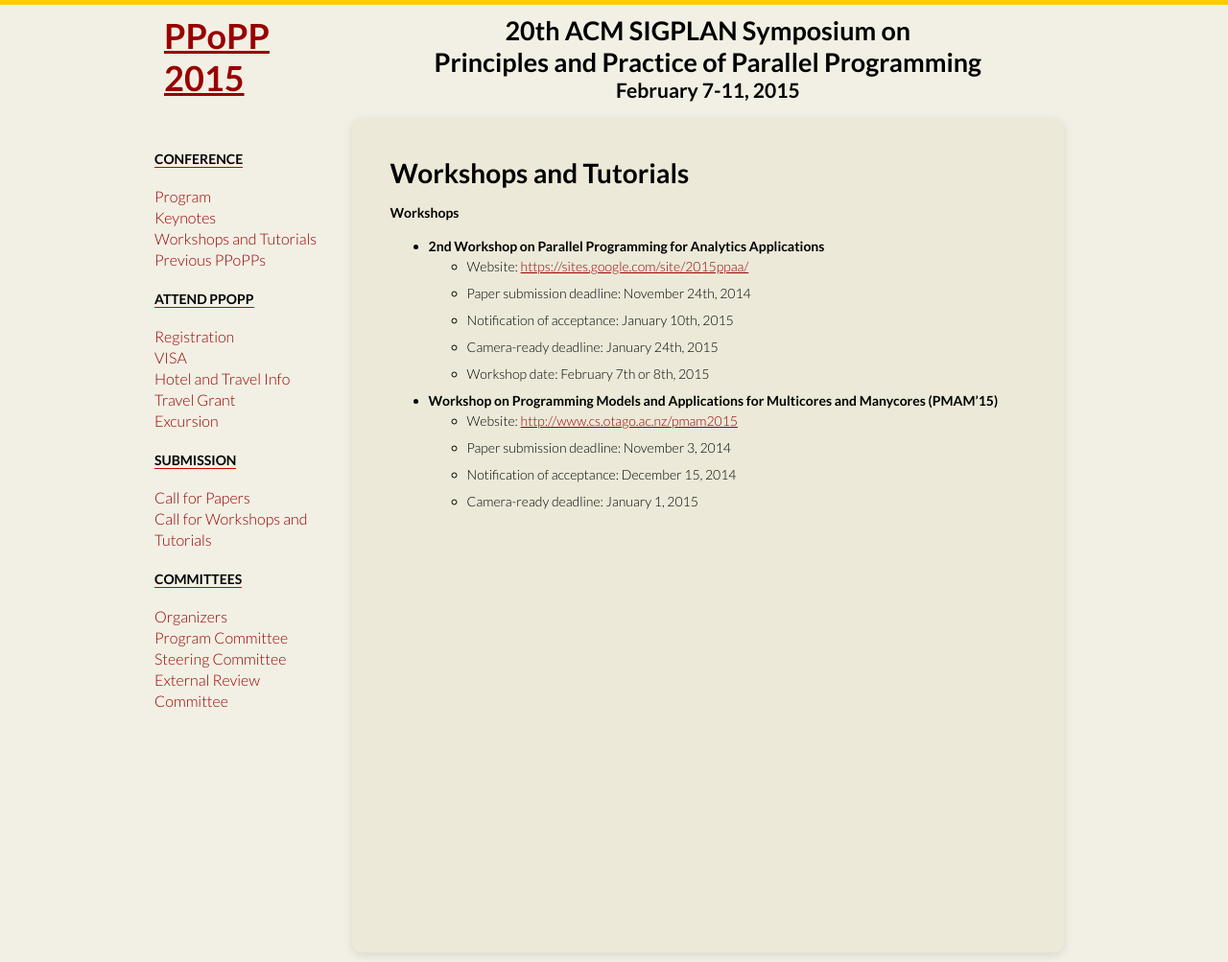
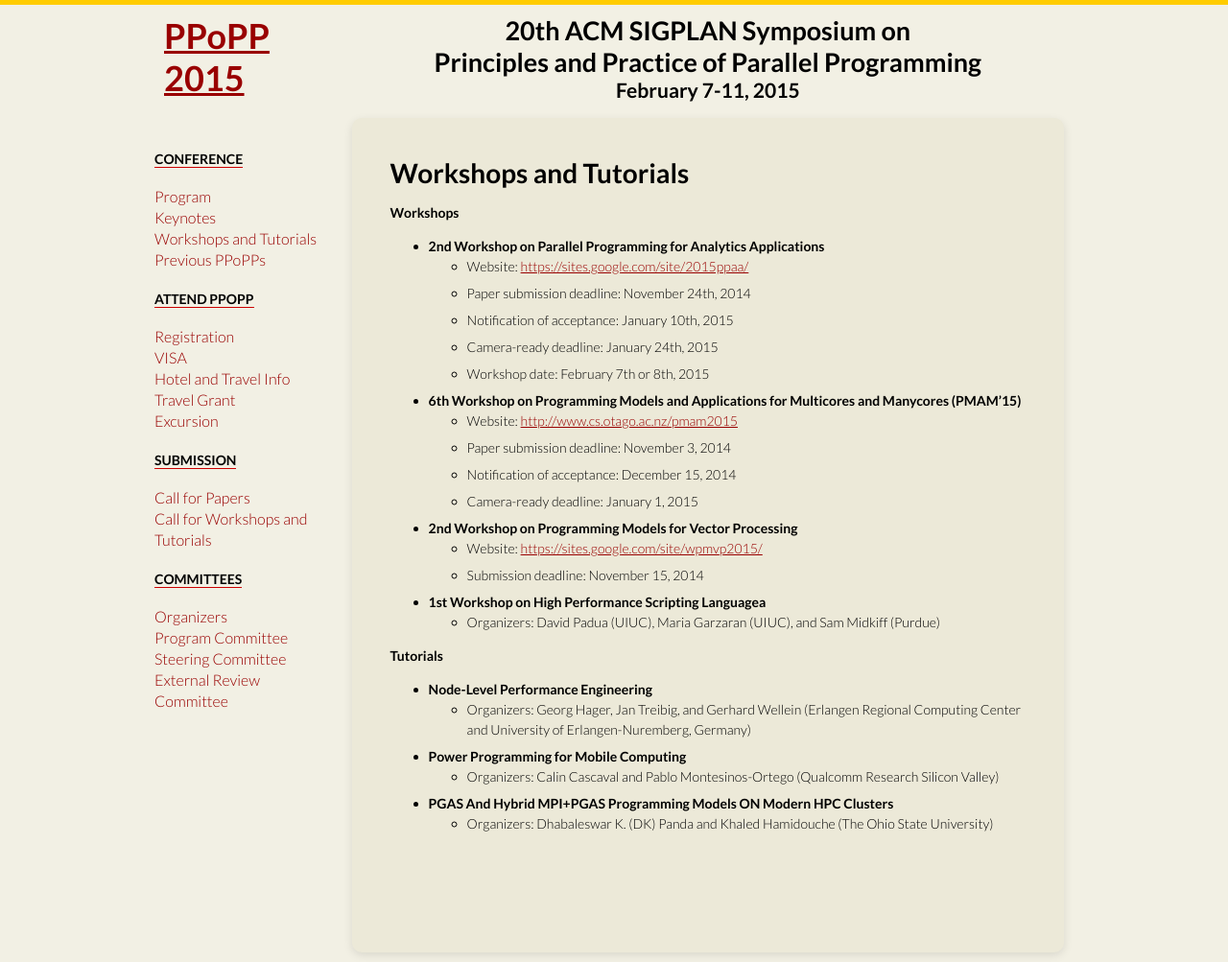
Before and after one commit to southerngs/ppopp-site, a Jekyll site: the page built from workshops.md, in a window 1280 px wide. Shown: the whole page at 96% size. Built offline with Jekyll 4.4.1, drawn with Linux system fonts in a browser that asks for light colours; some web fonts are replaced.

Commit message:
updates for workshops

```diff
--- a/workshops.md
+++ b/workshops.md
@@ -13,8 +13,26 @@ permalink: /workshops/
   * Camera-ready deadline: January 24th, 2015
   * Workshop date: February 7th or 8th, 2015
 
-* **Workshop on Programming Models and Applications for Multicores and Manycores (PMAM'15)**
+* **6th Workshop on Programming Models and Applications for Multicores and Manycores (PMAM'15)**
   * Website: [http://www.cs.otago.ac.nz/pmam2015](http://www.cs.otago.ac.nz/pmam2015)
   * Paper submission deadline: November 3, 2014
   * Notification of acceptance: December 15, 2014
   * Camera-ready deadline: January 1, 2015
+
+* **2nd Workshop on Programming Models for Vector Processing**
+  * Website: [https://sites.google.com/site/wpmvp2015/](https://sites.google.com/site/wpmvp2015/)
+  * Submission deadline: November 15, 2014
+
+* **1st Workshop on High Performance Scripting Languagea**
+  * Organizers: David Padua (UIUC), Maria Garzaran (UIUC), and Sam Midkiff (Purdue)
+
+**Tutorials**
+
+* **Node-Level Performance Engineering**
+  * Organizers: Georg Hager, Jan Treibig, and Gerhard Wellein (Erlangen Regional Computing Center and University of Erlangen-Nuremberg, Germany)
+
+* **Power Programming for Mobile Computing**
+  * Organizers: Calin Cascaval and Pablo Montesinos-Ortego (Qualcomm Research Silicon Valley)
+
+* **PGAS And Hybrid MPI+PGAS Programming Models ON Modern HPC Clusters**
+  * Organizers: Dhabaleswar K. (DK) Panda and Khaled Hamidouche (The Ohio State University)
```
